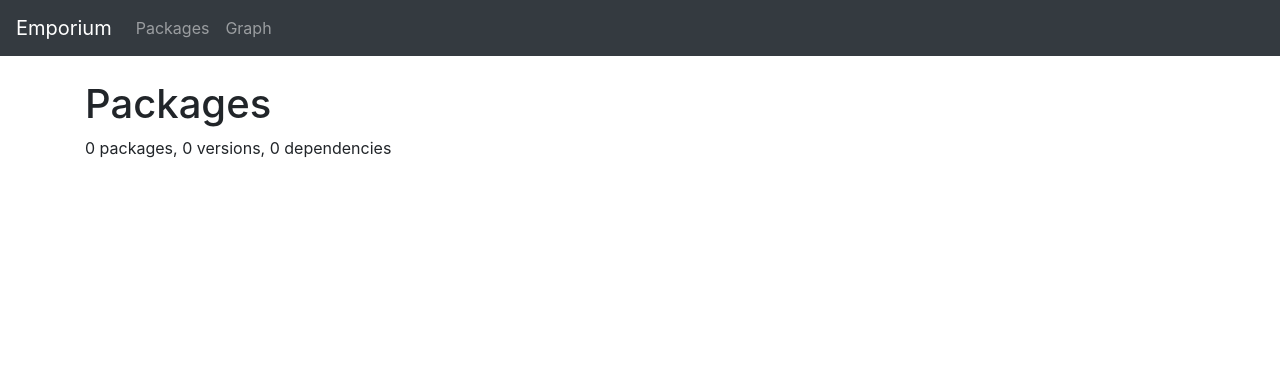
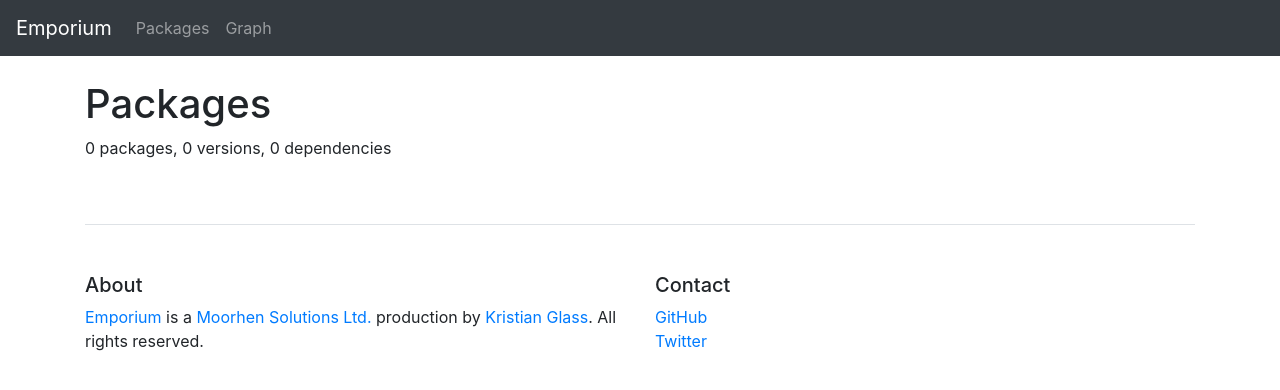
Before and after one commit to doismellburning/emporium, a Django app: page /packages/ in a window 1280 px wide. Shown: the top 390 px of the page. Run offline with Django 3.2, Linux system fonts and the light colour scheme; data that the repository does not hold is empty; some libraries are stand-ins or nearby versions.

Commit message:
Footer links

```diff
--- a/emporium/emporium/templates/base.html
+++ b/emporium/emporium/templates/base.html
@@ -41,7 +41,23 @@
 		<main role="main" class="container">
 			{% block content %}
 			{% endblock %}
+			<footer class="pt-4 my-md-5 pt-md-5 border-top">
+				<div class="row">
+					<div class="col">
+						<h5>About</h5>
+						<a href="/">Emporium</a> is a <a href="https://www.moorhensolutions.co.uk/">Moorhen Solutions Ltd.</a> production by <a href="https://www.doismellburning.co.uk/">Kristian Glass</a>. All rights reserved.
+					</div>
+					<div class="col">
+						<h5>Contact</h5>
+						<ul class="list-unstyled text-small">
+							<li><a href="https://github.com/doismellburning/emporium">GitHub</a></li>
+							<li><a href="https://twitter.com/doismellburning">Twitter</a></li>
+						</ul>
+					</div>
+				</div>
+			</footer>
 		</main>
+
 
 		<script src="https://code.jquery.com/jquery-3.3.1.min.js" integrity="sha384-tsQFqpEReu7ZLhBV2VZlAu7zcOV+rXbYlF2cqB8txI/8aZajjp4Bqd+V6D5IgvKT" crossorigin="anonymous"></script>
 		<script src="https://cdnjs.cloudflare.com/ajax/libs/popper.js/1.14.3/umd/popper.min.js" integrity="sha384-ZMP7rVo3mIykV+2+9J3UJ46jBk0WLaUAdn689aCwoqbBJiSnjAK/l8WvCWPIPm49" crossorigin="anonymous"></script>
```
